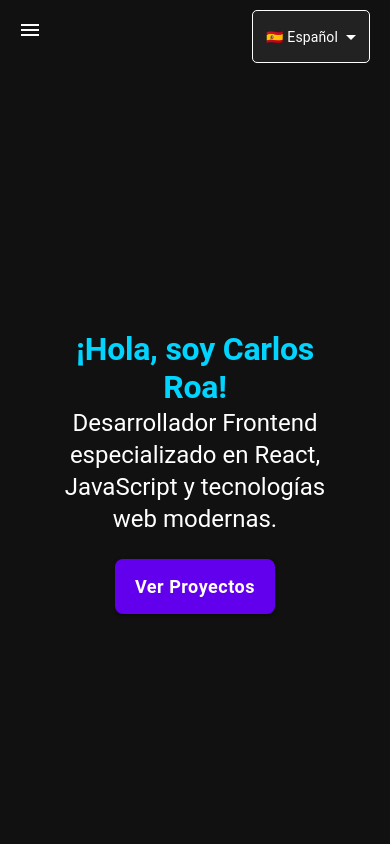
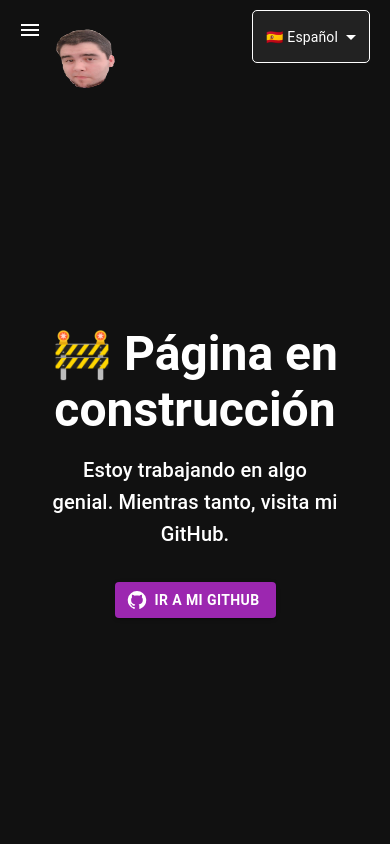
Before and after one commit to CIgnacio-dev/Portafolio, a React (Vite) app: page / in a window 390 px wide. Shown: the top 844 px of the page. Built offline with nearby package versions, Linux system fonts and the light colour scheme.

Commit message:
Agregado Componente Pagina en Construccion

```diff
--- a/src/App.jsx
+++ b/src/App.jsx
@@ -5,75 +5,47 @@ import Home from "./components/Home";
 import About from "./components/About";
 import Projects from "./components/Projects";
 import Contact from "./components/Contact";
-import { Button, Box, Select, MenuItem, useMediaQuery } from "@mui/material";
-import { useTranslation } from "react-i18next";
+import UnderConstruction from "./components/UnderConstruction";
+import LanguageSwitcher from "./components/LanguageSwitcher";
 import "./i18n";
 
 const App = () => {
-  const { i18n } = useTranslation();
-  const isMobile = useMediaQuery("(max-width: 768px)");
-
   return (
     <Router>
-      <div style={{ display: "flex", backgroundColor: "#111", minHeight: "100vh", color: "white" }}>
+      <div
+        style={{
+          display: "flex",
+          backgroundColor: "#111",
+          minHeight: "100vh",
+          color: "white",
+        }}
+      >
         <Sidebar />
-        <main style={{ flex: 1, textAlign: "center", padding: "50px", position: 'relative' }}>
 
-
-          <Box
-            sx={{
+        <main
+          style={{
+            flex: 1,
+            textAlign: "center",
+            padding: "50px",
+            position: "relative",
+          }}
+        >
+          {/* Botón de cambio de idioma */}
+          <div
+            style={{
               position: "absolute",
               top: "10px",
               right: "20px",
               zIndex: 10,
             }}
           >
-            {isMobile ? (
-              <Select
-                value={i18n.language}
-                onChange={(e) => i18n.changeLanguage(e.target.value)}
-                sx={{
-                  color: "white",
-                  backgroundColor: "#222",
-                  borderRadius: "5px",
-                  fontSize: "14px",
-                  '& .MuiSelect-icon': { color: "white" },
-                  '& .MuiOutlinedInput-notchedOutline': { borderColor: "white" },
-                }}
-              >
-                <MenuItem value="en">US English</MenuItem>
-                <MenuItem value="es">🇪🇸 Español</MenuItem>
-              </Select>
-            ) : (
-              <Box sx={{ display: "flex", gap: "10px" }}>
-                <Button
-                  variant="outlined"
-                  sx={{
-                    color: i18n.language === "en" ? "#00D4FF" : "white",
-                    borderColor: "white",
-                    padding: "5px 10px",
-                    fontWeight: i18n.language === "en" ? "bold" : "normal",
-                  }}
-                  onClick={() => i18n.changeLanguage("en")}
-                >
-                  US English
-                </Button>
-                <Button
-                  variant="outlined"
-                  sx={{
-                    color: i18n.language === "es" ? "#00D4FF" : "white",
-                    borderColor: "white",
-                    padding: "5px 10px",
-                    fontWeight: i18n.language === "es" ? "bold" : "normal",
-                  }}
-                  onClick={() => i18n.changeLanguage("es")}
-                >
-                  🇪🇸 Español
-                </Button>
-              </Box>
-            )}
-          </Box>
+            <LanguageSwitcher />
+          </div>
 
+          {/* Página principal en construcción */}
+          <UnderConstruction />
+
+          {/* Rutas futuras */}
           <Routes>
             <Route path="/" element={<Home />} />
             <Route path="/about" element={<About />} />
--- a/src/components/Home.jsx
+++ b/src/components/Home.jsx
@@ -13,28 +13,28 @@ const Home = () => {
         flexDirection: "column",
         alignItems: "center",
         justifyContent: "center",
-        height: "100vh",  // 🔥 Ocupar el 100% sin expandirse
+        height: "100vh",
         width: "100%",
         textAlign: "center",
-        overflow: "hidden",  // 🔥 Evitar scroll
+        overflow: "hidden",
         position: "relative",
       }}
     >
-      {/* 🔥 Contenedor de idiomas (Arriba a la derecha) */}
+
       <Box
         sx={{
           position: "absolute",
-          top: "10px", // 🔥 Reducir margen superior
-          right: "10px", // 🔥 Asegurar que no sobresalga
+          top: "10px",
+          right: "10px",
           display: "flex",
           gap: "8px",
-          zIndex: 10, // 🔥 Asegurar que no se esconda detrás de otros elementos
+          zIndex: 10,
         }}
       >
 
       </Box>
 
-      {/* 🔥 Título con animación */}
+
       <motion.div
         initial={{ opacity: 0, y: -20 }}
         animate={{ opacity: 1, y: 0 }}
@@ -43,7 +43,7 @@ const Home = () => {
         <Typography
   variant="h2"
   sx={{
-    fontSize: { xs: "2rem", md: "4rem" }, // 🔥 2rem en móviles, 4rem en escritorio
+    fontSize: { xs: "2rem", md: "4rem" },
     color: "#00D4FF",
     fontWeight: "bold",
   }}
@@ -52,14 +52,14 @@ const Home = () => {
 </Typography>
       </motion.div>
 
-      {/* 🔥 Descripción */}
+      {/*  Descripción */}
       <motion.div initial={{ opacity: 0 }} animate={{ opacity: 1 }} transition={{ duration: 2 }}>
         <Typography variant="h5" sx={{ color: "white", maxWidth: "600px", mb: 3 }}>
           {t("home.description", "Desarrollador Frontend especializado en React, JavaScript y tecnologías web modernas.")}
         </Typography>
       </motion.div>
 
-      {/* 🔥 Botón de Ver Proyectos */}
+      {/*  Botón de Ver Proyectos */}
       <motion.div whileHover={{ scale: 1.1 }} transition={{ type: "spring", stiffness: 300 }}>
         <Button
           variant="contained"
--- /dev/null
+++ b/src/components/LanguageSwitcher.jsx
@@ -0,0 +1,54 @@
+import { Button, Box, Select, MenuItem, useMediaQuery } from "@mui/material";
+import { useTranslation } from "react-i18next";
+
+const LanguageSwitcher = () => {
+  const { i18n } = useTranslation();
+  const isMobile = useMediaQuery("(max-width: 768px)");
+
+  return isMobile ? (
+    <Select
+      value={i18n.language}
+      onChange={(e) => i18n.changeLanguage(e.target.value)}
+      sx={{
+        color: "white",
+        backgroundColor: "#222",
+        borderRadius: "5px",
+        fontSize: "14px",
+        '& .MuiSelect-icon': { color: "white" },
+        '& .MuiOutlinedInput-notchedOutline': { borderColor: "white" },
+      }}
+    >
+      <MenuItem value="en">US English</MenuItem>
+      <MenuItem value="es">🇪🇸 Español</MenuItem>
+    </Select>
+  ) : (
+    <Box sx={{ display: "flex", gap: "10px" }}>
+      <Button
+        variant="outlined"
+        sx={{
+          color: i18n.language === "en" ? "#00D4FF" : "white",
+          borderColor: "white",
+          padding: "5px 10px",
+          fontWeight: i18n.language === "en" ? "bold" : "normal",
+        }}
+        onClick={() => i18n.changeLanguage("en")}
+      >
+        US English
+      </Button>
+      <Button
+        variant="outlined"
+        sx={{
+          color: i18n.language === "es" ? "#00D4FF" : "white",
+          borderColor: "white",
+          padding: "5px 10px",
+          fontWeight: i18n.language === "es" ? "bold" : "normal",
+        }}
+        onClick={() => i18n.changeLanguage("es")}
+      >
+        🇪🇸 Español
+      </Button>
+    </Box>
+  );
+};
+
+export default LanguageSwitcher;
--- /dev/null
+++ b/src/components/UnderConstruction.jsx
@@ -0,0 +1,55 @@
+import React from "react";
+import { Box, Typography, Button } from "@mui/material";
+import GitHubIcon from "@mui/icons-material/GitHub";
+import ParticlesBackground from "./ParticlesBackground";
+import { useTranslation } from "react-i18next";
+
+const UnderConstruction = () => {
+  const { t, i18n } = useTranslation();
+
+  const changeLanguage = (lang) => {
+    i18n.changeLanguage(lang);
+  };
+
+  return (
+    <Box
+      sx={{
+        minHeight: "100vh",
+        bgcolor: "#111",
+        color: "white",
+        display: "flex",
+        alignItems: "center",
+        justifyContent: "center",
+        flexDirection: "column",
+        textAlign: "center",
+        position: "relative",
+        overflow: "hidden"
+      }}
+    >
+      <ParticlesBackground />
+
+
+
+      {/* Contenido principal */}
+      <Typography variant="h3" sx={{ mb: 2, fontWeight: "bold", zIndex: 1 }}>
+        🚧 {t("construction.title")}
+      </Typography>
+      <Typography variant="h6" sx={{ mb: 4, maxWidth: "600px", zIndex: 1 }}>
+        {t("construction.description")}
+      </Typography>
+      <Button
+        variant="contained"
+        color="secondary"
+        startIcon={<GitHubIcon />}
+        href="https://github.com/CIgnacio-dev"
+        target="_blank"
+        rel="noopener"
+        sx={{ fontWeight: "bold", zIndex: 1 }}
+      >
+        {t("construction.github")}
+      </Button>
+    </Box>
+  );
+};
+
+export default UnderConstruction;
--- a/src/locales/en.json
+++ b/src/locales/en.json
@@ -27,6 +27,12 @@
     "sending": "Sending...",
     "sent": "Message sent successfully!",
     "error": "An error occurred while sending the message, please try again."
-  }
+  },
+    "construction": {
+      "title": "Page Under Construction",
+      "description": "I'm working on something awesome. Meanwhile, check my GitHub!",
+      "github": "Visit my GitHub"
+    }
+
 
 }
--- a/src/locales/es.json
+++ b/src/locales/es.json
@@ -22,6 +22,13 @@
       "sending": "Enviando...",
       "sent": "Mensaje enviado con éxito!",
       "error": "Hubo un error al enviar el mensaje, intenta de nuevo."
-    }
+    },
+      "construction": {
+        "title": "Página en construcción",
+        "description": "Estoy trabajando en algo genial. Mientras tanto, visita mi GitHub.",
+        "github": "Ir a mi GitHub"
+      }
+
+
 
   }
```
